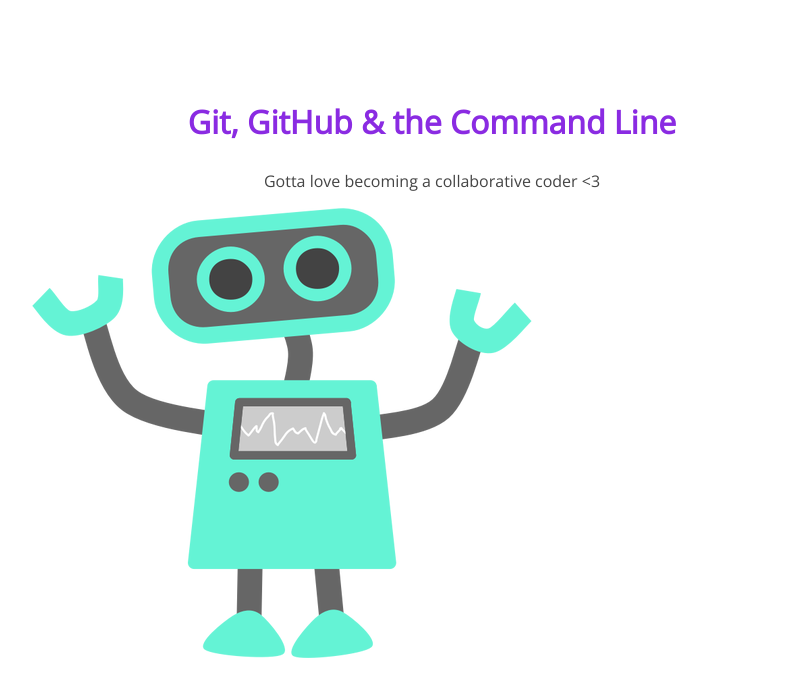
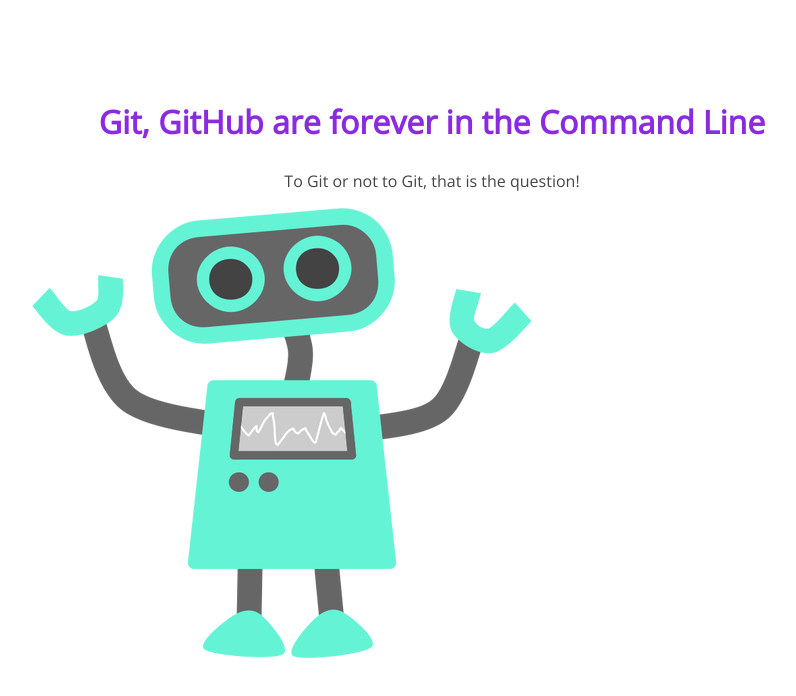
Before and after one commit to ValsBooks/105-project, a plain HTML site: page index.html in a window 1280 px wide. Shown: the whole page, without its empty margins (208-1004 px from the left). Drawn offline with nearby package versions, Linux system fonts and the light colour scheme.

Commit message:
changed h1 and paragraph

```diff
--- a/index.html
+++ b/index.html
@@ -8,8 +8,8 @@
 </head>
 <body>
 	<section>
-		<h1>Git, GitHub & the Command Line</h1>
-		<p>Gotta love becoming a collaborative coder <3</p>
+		<h1>Git, GitHub are forever in the Command Line</h1>
+		<p>To Git or not to Git, that is the question!</p>
 		<img src="img/happy-blue-robot.png">
 	</section>
 </body>
```
Also changed, not shown: 1 other file.
